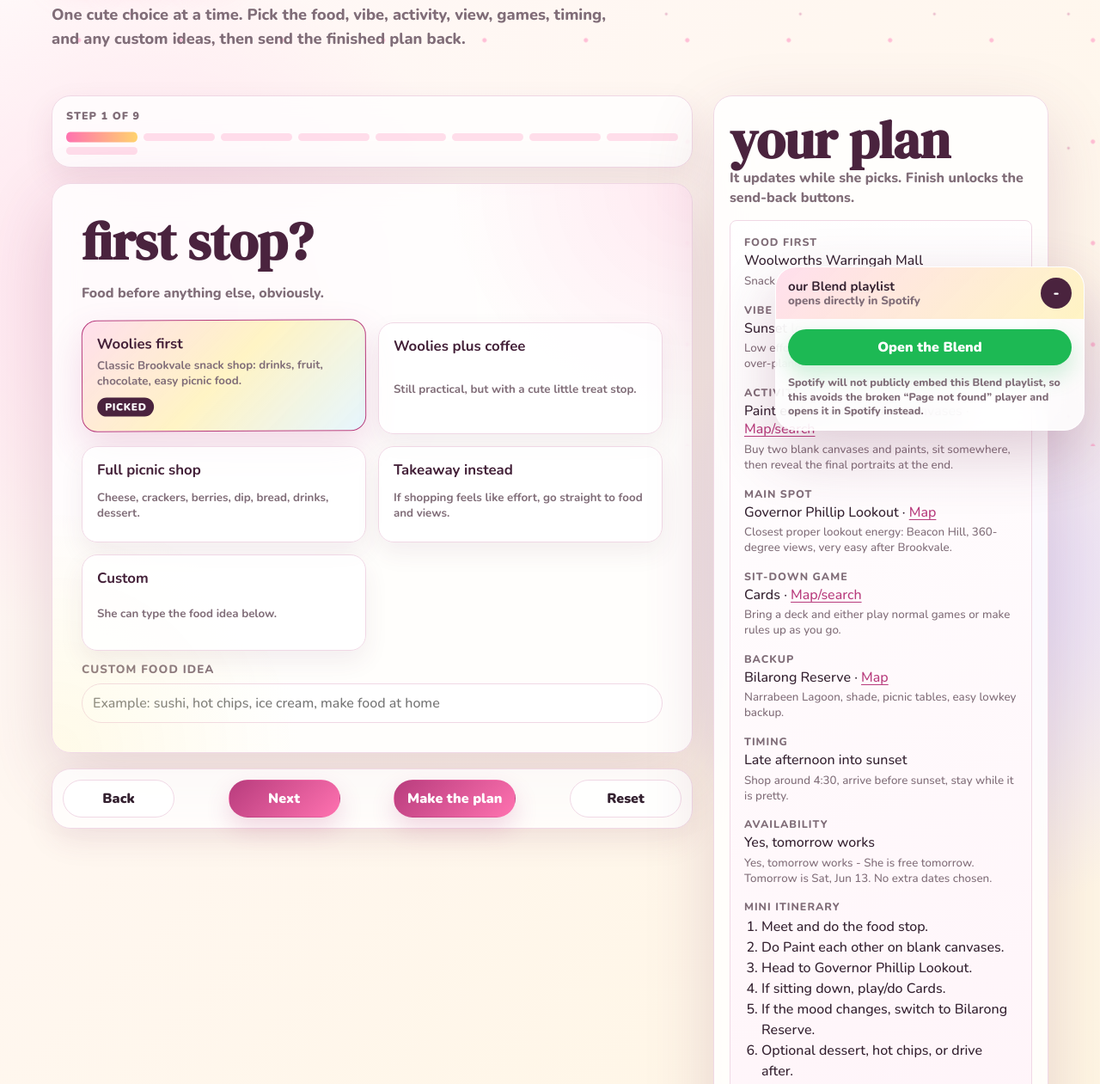
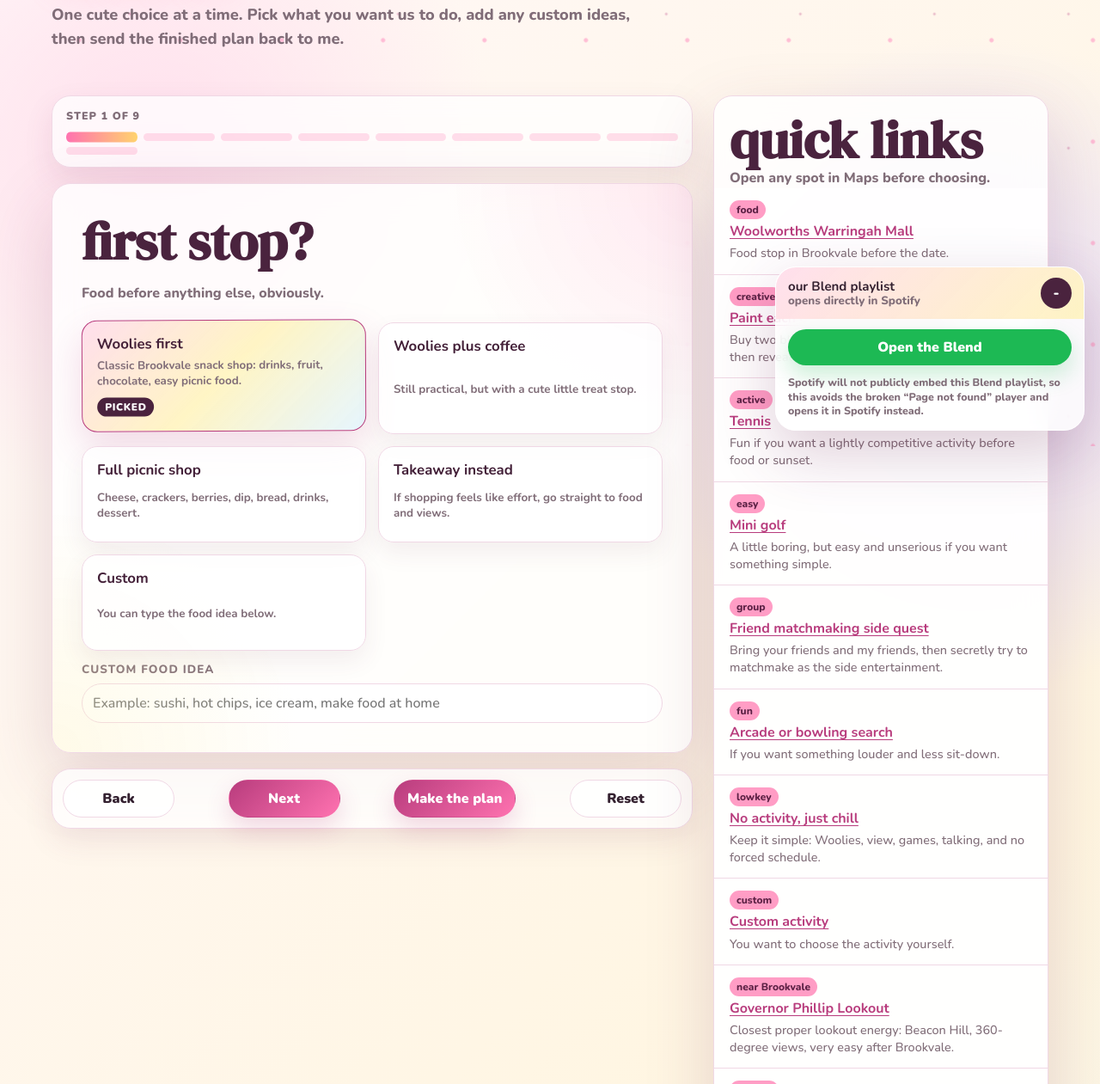
Before and after one commit to encyyyyyy/date-planner, a plain HTML site: page index.html in a window 1280 px wide. Shown: the part 281-1542 px from the top of the page at 86% size. Drawn offline with nearby package versions, Linux system fonts and the light colour scheme.

Commit message:
Hide plan until completion and update copy

```diff
--- a/index.html
+++ b/index.html
@@ -731,7 +731,7 @@
     <section class="hero" aria-labelledby="page-title">
       <div>
         <h1 id="page-title">pick our little date</h1>
-        <p>One cute choice at a time. Pick the food, vibe, activity, view, games, timing, and any custom ideas, then send the finished plan back.</p>
+        <p>One cute choice at a time. Pick what you want us to do, add any custom ideas, then send the finished plan back to me.</p>
       </div>
     </section>
 
@@ -765,8 +765,8 @@
               <span><strong>Takeaway instead</strong><small>If shopping feels like effort, go straight to food and views.</small></span>
             </label>
             <label class="choice">
-              <input type="radio" name="foodStop" value="Custom food stop" data-detail="She wants to choose the food stop.">
-              <span><strong>Custom</strong><small>She can type the food idea below.</small></span>
+              <input type="radio" name="foodStop" value="Custom food stop" data-detail="You want to choose the food stop.">
+              <span><strong>Custom</strong><small>You can type the food idea below.</small></span>
             </label>
           </div>
           <div class="custom-line">
@@ -798,7 +798,7 @@
               <span><strong>Mini adventure</strong><small>A bit more effort, better story.</small></span>
             </label>
             <label class="choice">
-              <input type="radio" name="vibe" value="Custom vibe" data-detail="She wants to set the whole vibe herself.">
+              <input type="radio" name="vibe" value="Custom vibe" data-detail="You want to set the whole vibe yourself.">
               <span><strong>Custom</strong><small>Type the mood, dress code, or any special idea below.</small></span>
             </label>
           </div>
@@ -811,12 +811,12 @@
         <section class="section">
           <div class="section-head">
             <h2>main activity?</h2>
-            <p class="hint">Optional if she wants more than just sitting and talking.</p>
+            <p class="hint">Optional if you want more than just sitting and talking.</p>
           </div>
           <div class="options" id="activityOptions"></div>
           <div class="custom-line">
             <label for="activityCustom">Custom activity</label>
-            <input class="short-field" id="activityCustom" name="activityCustom" placeholder="Example: arcade, thrift challenge, bake-off, night swim, anything she wants">
+            <input class="short-field" id="activityCustom" name="activityCustom" placeholder="Example: arcade, thrift challenge, bake-off, night swim, anything you want">
           </div>
         </section>
 
@@ -828,7 +828,7 @@
           <div class="options single" id="viewOptions"></div>
           <div class="custom-line">
             <label for="viewCustom">Custom spot</label>
-            <input class="short-field" id="viewCustom" name="viewCustom" placeholder="Example: her favourite beach, your car spot, somewhere private">
+            <input class="short-field" id="viewCustom" name="viewCustom" placeholder="Example: your favourite beach, my car spot, somewhere quiet">
           </div>
         </section>
 
@@ -840,7 +840,7 @@
           <div class="options" id="gameOptions"></div>
           <div class="custom-line">
             <label for="gameCustom">Custom game</label>
-            <input class="short-field" id="gameCustom" name="gameCustom" placeholder="Example: truth questions, dares, card game she knows, made-up scoring rules">
+            <input class="short-field" id="gameCustom" name="gameCustom" placeholder="Example: truth questions, dares, a card game you know, made-up scoring rules">
           </div>
         </section>
 
@@ -852,30 +852,30 @@
           <div class="options" id="backupOptions"></div>
           <div class="custom-line">
             <label for="backupCustom">Custom backup</label>
-            <input class="short-field" id="backupCustom" name="backupCustom" placeholder="Example: stay in, drive around, beach car park, her house, your house">
+            <input class="short-field" id="backupCustom" name="backupCustom" placeholder="Example: stay in, drive around, beach car park, yours, mine">
           </div>
         </section>
 
         <section class="section">
           <div class="section-head">
             <h2>are you free tomorrow?</h2>
-            <p class="hint">If not, she can add one or more dates that work.</p>
+            <p class="hint">If not, add one or more dates that work for you.</p>
           </div>
           <div class="options">
             <label class="choice">
-              <input type="radio" name="availability" value="Yes, tomorrow works" data-detail="She is free tomorrow." checked>
+              <input type="radio" name="availability" value="Yes, tomorrow works" data-detail="You are free tomorrow." checked>
               <span><strong>Yes, tomorrow</strong><small>Lock it in for tomorrow.</small></span>
             </label>
             <label class="choice">
-              <input type="radio" name="availability" value="No, choose other dates" data-detail="She will choose the dates she is free.">
+              <input type="radio" name="availability" value="No, choose other dates" data-detail="You will choose the dates you are free.">
               <span><strong>Not tomorrow</strong><small>Pick a few dates that work instead.</small></span>
             </label>
             <label class="choice">
-              <input type="radio" name="availability" value="Maybe tomorrow" data-detail="Tomorrow might work, but she wants backup dates too.">
+              <input type="radio" name="availability" value="Maybe tomorrow" data-detail="Tomorrow might work, but you want backup dates too.">
               <span><strong>Maybe</strong><small>Keep tomorrow as an option and add backups.</small></span>
             </label>
             <label class="choice">
-              <input type="radio" name="availability" value="Custom availability" data-detail="She wants to explain availability herself.">
+              <input type="radio" name="availability" value="Custom availability" data-detail="You want to explain availability yourself.">
               <span><strong>Custom</strong><small>Type any scheduling note below.</small></span>
             </label>
           </div>
@@ -916,8 +916,8 @@
               <span><strong>Spontaneous</strong><small>Choose the vibe now, figure out the clock later.</small></span>
             </label>
             <label class="choice">
-              <input type="radio" name="timing" value="Custom timing" data-detail="She wants to choose the timing herself.">
-              <span><strong>Custom</strong><small>She can type the time or rough plan below.</small></span>
+              <input type="radio" name="timing" value="Custom timing" data-detail="You want to choose the timing yourself.">
+              <span><strong>Custom</strong><small>You can type the time or rough plan below.</small></span>
             </label>
           </div>
           <div class="custom-line">
@@ -943,9 +943,9 @@
       </form>
 
       <aside class="sidebar">
-        <section class="result" aria-live="polite">
-          <h2>your plan</h2>
-          <p class="hint">It updates while she picks. Finish unlocks the send-back buttons.</p>
+        <section class="result" id="resultPanel" aria-live="polite" hidden>
+          <h2>our plan</h2>
+          <p class="hint">Here is what you picked. Send it back to me so I know the plan.</p>
           <div class="result-card" id="resultCard"></div>
           <div class="actions" id="shareActions" hidden>
             <button class="action" type="button" id="shareBtn">Share result</button>
@@ -966,7 +966,7 @@
       </aside>
     </div>
 
-    <p class="footer">Tip: after she taps “Make the plan”, she can use Share, SMS, Copy, or Download screenshot to send the result back. The app stores the latest finished plan on this device only.</p>
+    <p class="footer">Tip: after you tap “Make the plan”, use Share, SMS, Copy, or Download screenshot to send the result back to me. The app stores the latest finished plan on this device only.</p>
   </main>
 
   <script>
@@ -1026,25 +1026,25 @@
       },
       {
         name: "Tennis",
-        detail: "Fun if she wants a lightly competitive activity before food or sunset.",
+        detail: "Fun if you want a lightly competitive activity before food or sunset.",
         tag: "active",
         map: mapLink("tennis courts near Brookvale NSW")
       },
       {
         name: "Mini golf",
-        detail: "A little boring, but easy and unserious if she wants something simple.",
+        detail: "A little boring, but easy and unserious if you want something simple.",
         tag: "easy",
         map: mapLink("mini golf near Brookvale NSW")
       },
       {
         name: "Friend matchmaking side quest",
-        detail: "Bring her friends and your friends, then secretly try to matchmake as the side entertainment.",
+        detail: "Bring your friends and my friends, then secretly try to matchmake as the side entertainment.",
         tag: "group",
         map: mapLink("casual group activities near Brookvale NSW")
       },
       {
         name: "Arcade or bowling search",
-        detail: "If she wants something louder and less sit-down.",
+        detail: "If you want something louder and less sit-down.",
         tag: "fun",
         map: mapLink("arcade bowling near Brookvale NSW")
       },
@@ -1056,7 +1056,7 @@
       },
       {
         name: "Custom activity",
-        detail: "She wants to choose the activity herself.",
+        detail: "You want to choose the activity yourself.",
         tag: "custom",
         map: mapLink("fun activities near Brookvale NSW")
       }
@@ -1089,7 +1089,7 @@
       },
       {
         name: "Question game",
-        detail: "Cute questions, spicy questions, would-you-rather, or whatever level she chooses.",
+        detail: "Cute questions, spicy questions, would-you-rather, or whatever level you choose.",
         tag: "talking",
         map: mapLink("quiet picnic spot near Brookvale NSW")
       },
@@ -1101,7 +1101,7 @@
       },
       {
         name: "Custom game",
-        detail: "She can type any game or rule idea she wants.",
+        detail: "You can type any game or rule idea you want.",
         tag: "custom",
         map: mapLink("games near Brookvale NSW")
       }
@@ -1153,6 +1153,7 @@
     const backupOptions = document.querySelector("#backupOptions");
     const quickLinks = document.querySelector("#quickLinks");
     const resultCard = document.querySelector("#resultCard");
+    const resultPanel = document.querySelector("#resultPanel");
     const shareActions = document.querySelector("#shareActions");
     const toast = document.querySelector("#toast");
     const smsBtn = document.querySelector("#smsBtn");
@@ -1405,9 +1406,10 @@
     function finishPlan() {
       const plan = currentPlan();
       localStorage.setItem("lastDatePlan", JSON.stringify({ plan, savedAt: new Date().toISOString() }));
+      resultPanel.hidden = false;
       shareActions.hidden = false;
-      toast.textContent = "Plan made. Send it back with Share, SMS, Copy, or Download screenshot.";
-      resultCard.scrollIntoView({ behavior: "smooth", block: "nearest" });
+      toast.textContent = "Plan made. Send it back to me with Share, SMS, Copy, or Download screenshot.";
+      resultPanel.scrollIntoView({ behavior: "smooth", block: "nearest" });
     }
 
     function showStep(index) {
@@ -1537,6 +1539,7 @@
         freeDates = [];
         dateInput.value = "";
         renderDates();
+        resultPanel.hidden = true;
         shareActions.hidden = true;
         toast.textContent = "";
         showStep(0);
```
